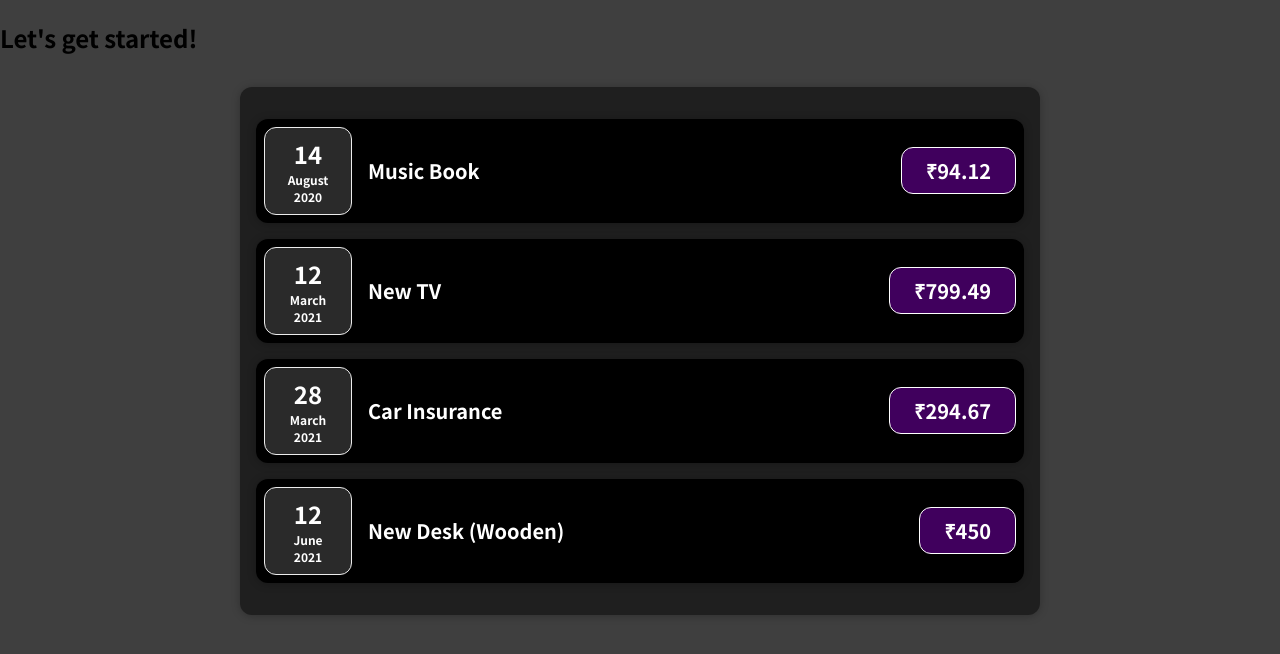
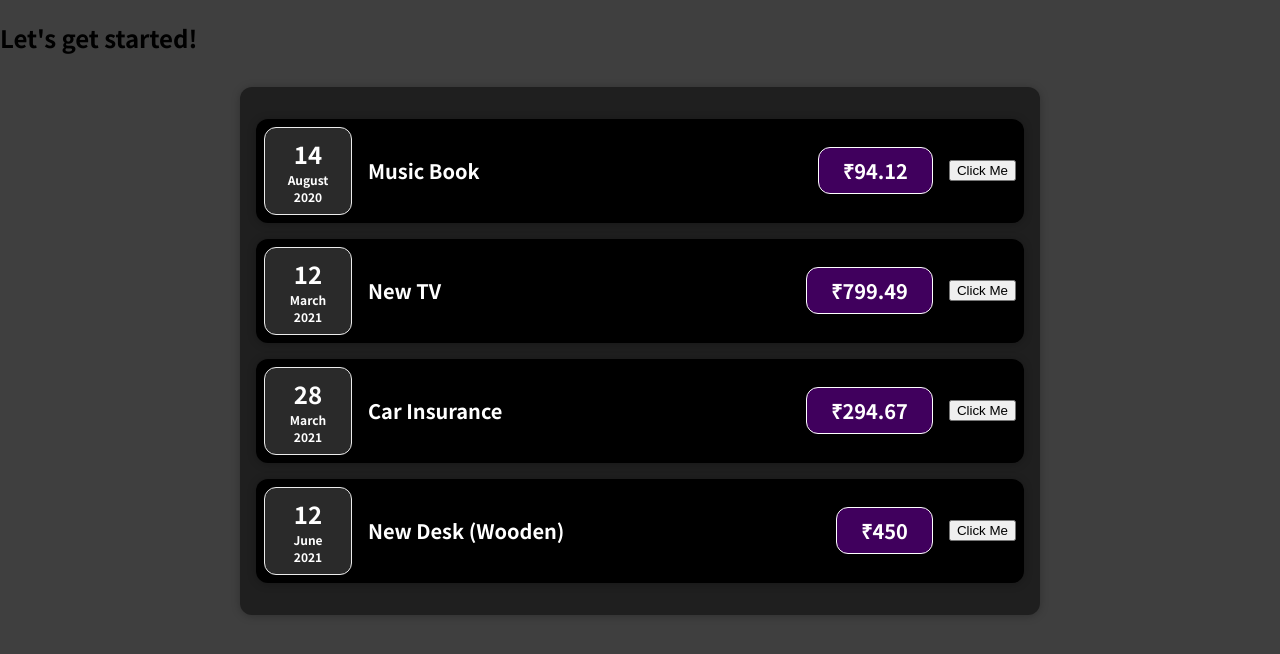
Before and after one commit to SivaSurender/Expense-Tracker-Calculator, a React (Create React App) app: page / in a window 1280 px wide. Shown: the top 654 px of the page. Built offline with nearby package versions, Linux system fonts and the light colour scheme.

Commit message:
Placeholder with useState

```diff
--- a/src/components/Expenses/ExpenseItem.jsx
+++ b/src/components/Expenses/ExpenseItem.jsx
@@ -1,15 +1,26 @@
 import Card from "../UI/Card";
 import ExpenseDate from "./ExpenseDate";
 import "./ExpenseItem.css";
+import { useState } from "react";
+
 const ExpenseItem = function ({ id, title, amount, date }) {
+  const [Updatedtitle, setTitle] = useState(title);
+
+  const clickHandler = function () {
+    setTitle("Updated");
+
+    // updated value won't appearing right away in next console log line, as it will be scheduled to nbe updated in react, thus won't be seen in the next console log line
+    console.log(Updatedtitle);
+  };
   return (
     <Card className="expense-item ">
       <ExpenseDate date={date} />
       <div className="expense-item__description">
         <h2>
-          <b>{title}</b>
+          <b>{Updatedtitle}</b>
         </h2>
         <div className="expense-item__price">₹{amount}</div>
+        <button onClick={clickHandler}>Click Me</button>
       </div>
     </Card>
   );
```
